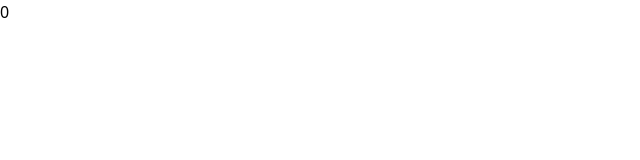
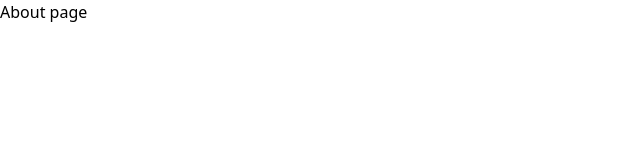
Before and after one commit to mi379/messenger-app, a Svelte app: page / in a window 1280 px wide. Shown: the top 160 px of the page, without its empty margins (0-640 px from the left). Built offline with nearby package versions, Linux system fonts and the light colour scheme.

Commit message:
fixing deploy error

```diff
--- a/src/App.svelte
+++ b/src/App.svelte
@@ -1,14 +1,21 @@
 <script>
-  var counter = 0
-
-  function increment(){
-    counter += 1
-  }
+  import {Router,Route,Link} from 'svelte-navigator'
 </script>
 
-<button on:click={increment}>
-  {counter}
-</button>
+<Router>
+  <Route path="/">
+    <Link to="/about">
+      About page
+    </Link>
+  </Route>
+  <Route path="/about">
+     <Link to="/about">
+      Home page
+    </Link>
+  </Route>
+</Router>
+
+
 
 <!-- <script>
   import useSocketIo from './custom_hooks/useSocketIo'
```
